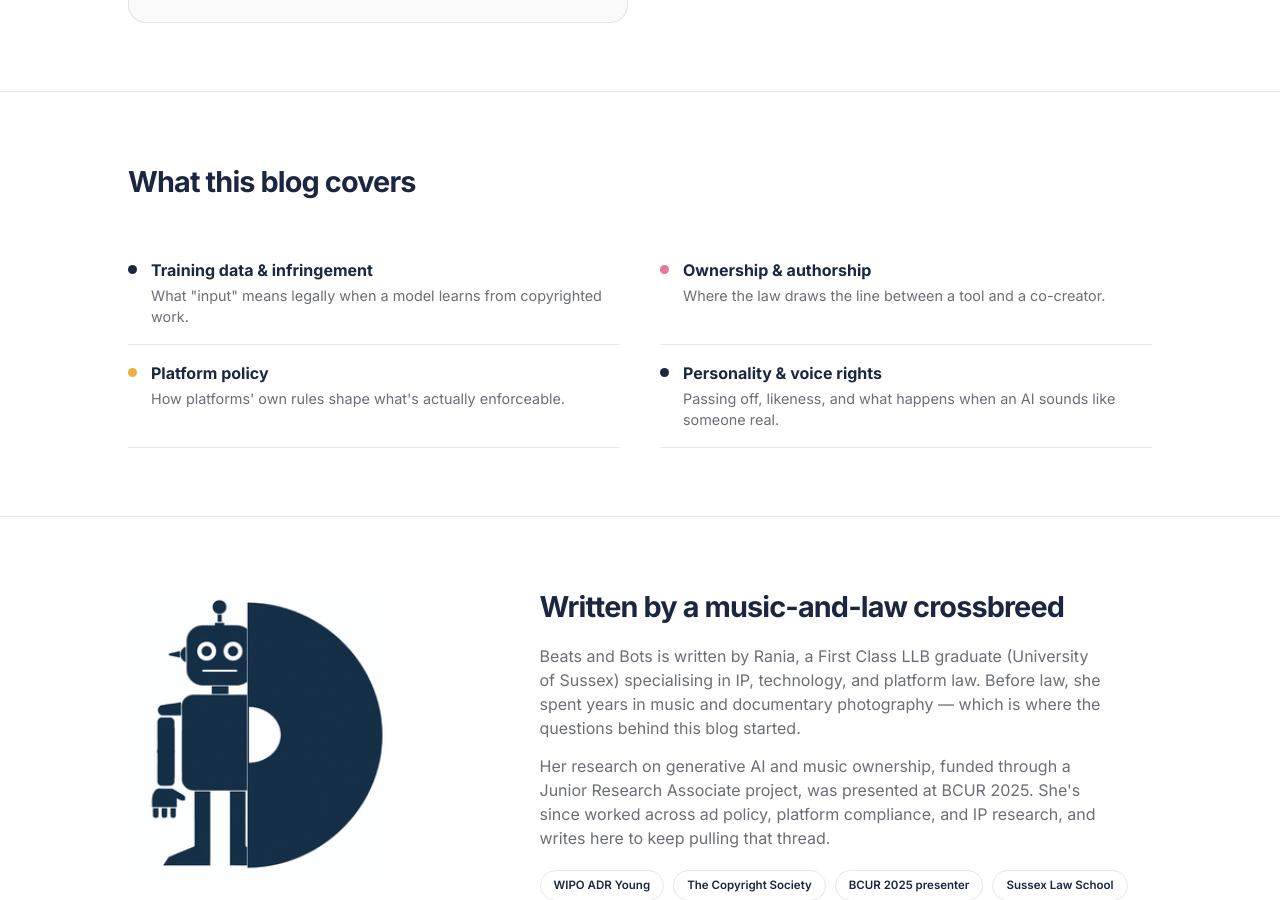
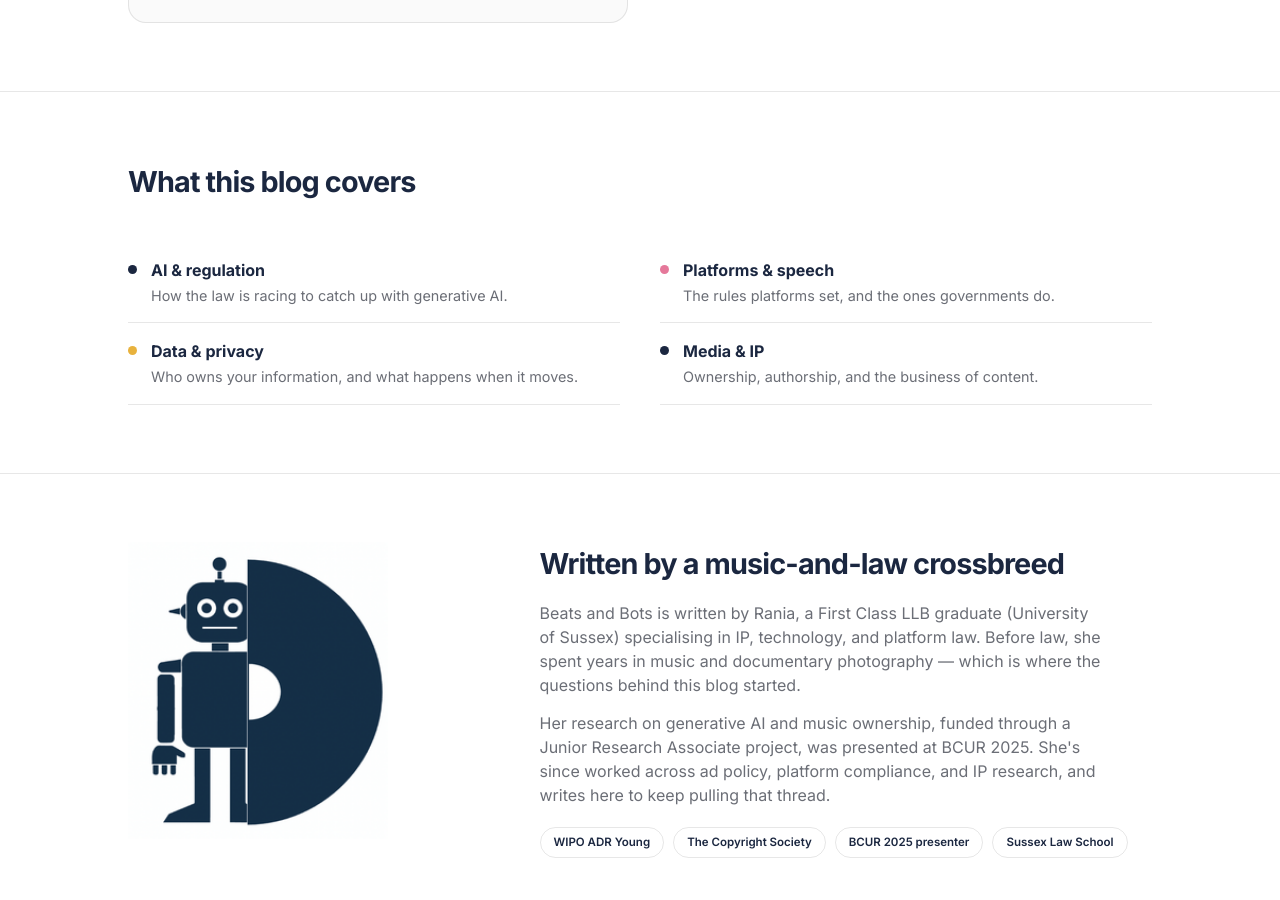
Before and after one commit to raniabouz/beats-and-bots, a Jekyll site: the page built from index.markdown, in a window 1280 px wide and 900 px high, scrolled down 1387 px. Built offline with Jekyll 4.4.1, drawn with Linux system fonts in a browser that asks for light colours.

Commit message:
Broaden 'What this blog covers' section

```diff
--- a/index.markdown
+++ b/index.markdown
@@ -59,11 +59,11 @@ title: Home
   <div class="wrap">
     <div class="section-head"><h2>What this blog covers</h2></div>
     <ul class="topic-list">
-      <li><span class="dot" style="background:var(--navy)"></span><div><h4>Training data &amp; infringement</h4><p>What "input" means legally when a model learns from copyrighted work.</p></div></li>
-      <li><span class="dot" style="background:var(--rose)"></span><div><h4>Ownership &amp; authorship</h4><p>Where the law draws the line between a tool and a co-creator.</p></div></li>
-      <li><span class="dot" style="background:var(--mustard)"></span><div><h4>Platform policy</h4><p>How platforms' own rules shape what's actually enforceable.</p></div></li>
-      <li><span class="dot" style="background:var(--navy)"></span><div><h4>Personality &amp; voice rights</h4><p>Passing off, likeness, and what happens when an AI sounds like someone real.</p></div></li>
-    </ul>
+  <li><span class="dot" style="background:var(--navy)"></span><div><h4>AI &amp; regulation</h4><p>How the law is racing to catch up with generative AI.</p></div></li>
+  <li><span class="dot" style="background:var(--rose)"></span><div><h4>Platforms &amp; speech</h4><p>The rules platforms set, and the ones governments do.</p></div></li>
+  <li><span class="dot" style="background:var(--mustard)"></span><div><h4>Data &amp; privacy</h4><p>Who owns your information, and what happens when it moves.</p></div></li>
+  <li><span class="dot" style="background:var(--navy)"></span><div><h4>Media &amp; IP</h4><p>Ownership, authorship, and the business of content.</p></div></li>
+</ul>
   </div>
 </section>
 
```
